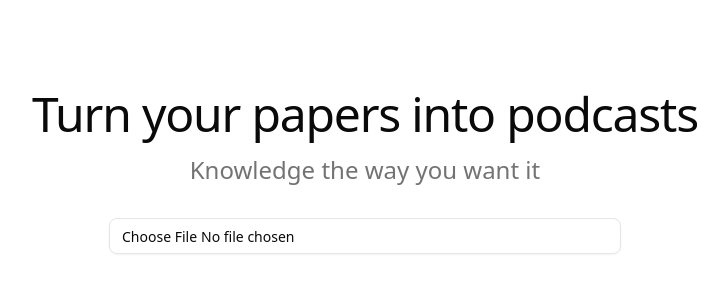
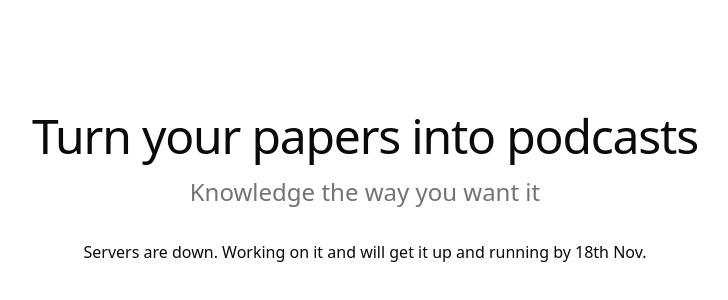
Before and after one commit to ShashwatM3/paper2pod, a Next.js app: page / in a window 1280 px wide. Shown: the part 212-512 px from the top of the page, without its empty margins (275-1003 px from the left). Built offline with nearby package versions, Linux system fonts and the light colour scheme.

Commit message:
downtime

```diff
--- a/app/HomePage.js
+++ b/app/HomePage.js
@@ -18,6 +18,7 @@ function HomePage() {
   const [audioUrl, setAudioUrl] = useState(null);
   const [isGeneratingAudio, setIsGeneratingAudio] = useState(false);
   const [complexityLevel, setComplexityLevel] = useState("");
+  const [downtime, setDowntime] = useState(true);
 
   async function extractText(file) {
     const { default: pdfToText } = await import('react-pdftotext');
@@ -231,6 +232,10 @@ That's all for today's episode. Join us next time as we explore more on the fron
       <h1 className='scroll-m-20 text-center text-lg sm:text-xl md:text-2xl text-neutral-500 mb-4 max-w-2xl px-4'>
         Knowledge the way you want it
       </h1>
+      {downtime ? (
+        <h1>Servers are down. Working on it and will get it up and running by 18th Nov.</h1>
+      ):(
+        <>
         <Input
           type="file"
           onChange={(e) => {
@@ -302,6 +307,8 @@ That's all for today's episode. Join us next time as we explore more on the fron
             <Button onClick={handleDownload}>Download Podcast <Download/></Button>
           </div>
         )}
+        </>
+      )}
     </div>
   )
 }
```
Lines whose indentation alone changed are shown as unchanged.
